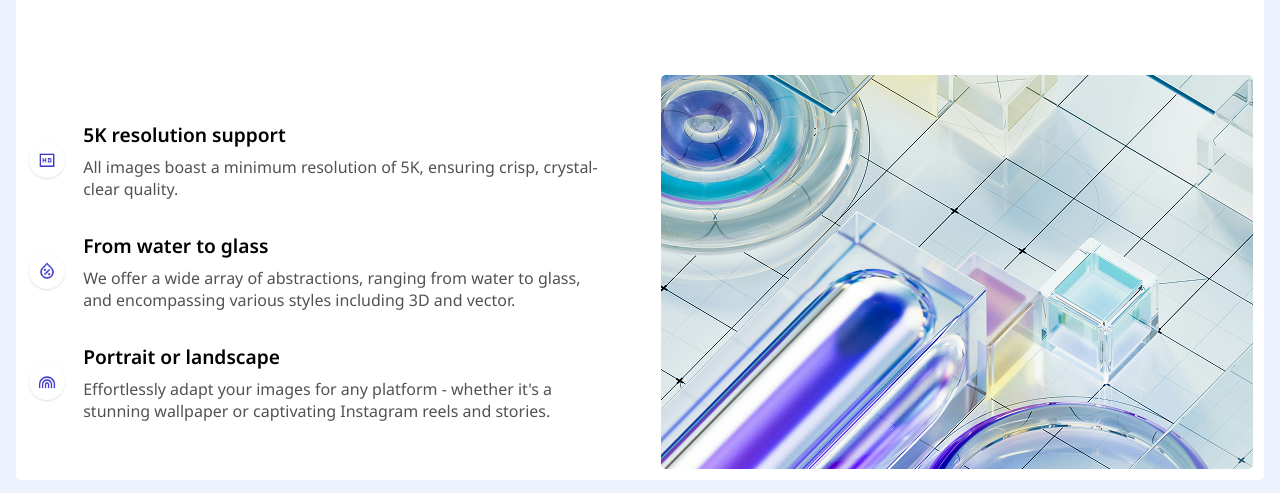
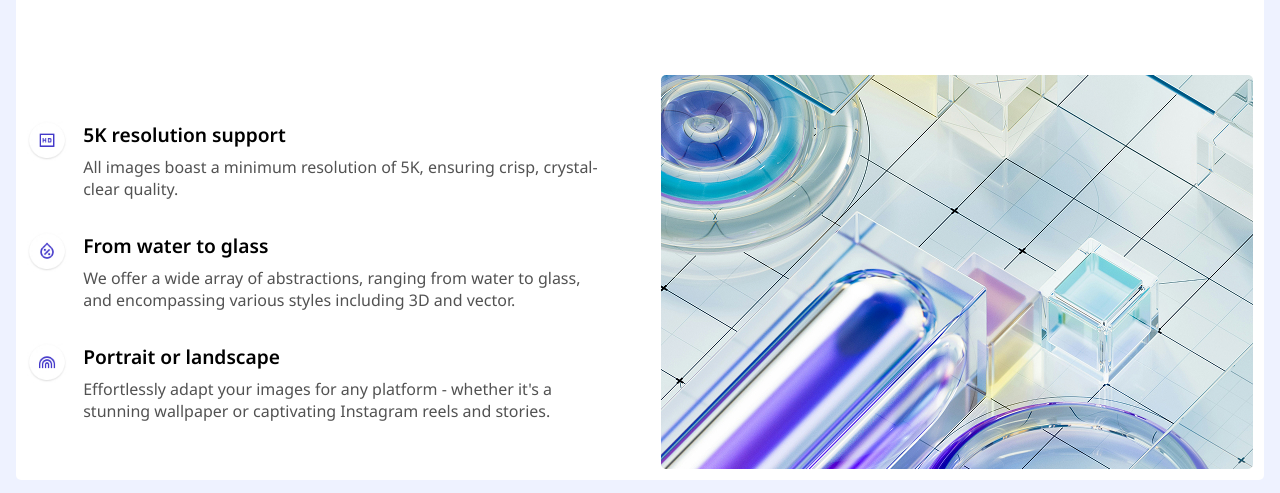
Before and after one commit to artur200584/StartWork, a React (Vite) app: page / in a window 1280 px wide. Shown: the part 2158-2651 px from the top of the page. Built offline with nearby package versions, Linux system fonts and the light colour scheme.

Commit message:
create rootLayout

```diff
--- a/package.json
+++ b/package.json
@@ -11,6 +11,7 @@
     "format": "prettier \"src/**/*.{js,jsx,ts,tsx,css,scss,html}\" --write"
   },
   "dependencies": {
+    "clsx": "^2.1.1",
     "react": "^19.2.0",
     "react-dom": "^19.2.0",
     "react-fast-marquee": "^1.6.5",
--- a/src/App.jsx
+++ b/src/App.jsx
@@ -1,21 +1,17 @@
-import Header from './components/Header';
 import Hero from './components/Hero';
 import Social from './components/Social';
 import Features from './components/Features';
 import Design from './components/Design';
-import style from './styles/global.module.scss';
+import RootLayout from './components/RootLayout';
 
 function App() {
   return (
-    <>
-      <Header />
-      <main className={style.wrapper}>
-        <Hero />
-        <Social />
-        <Features />
-        <Design />
-      </main>
-    </>
+    <RootLayout>
+      <Hero />
+      <Social />
+      <Features />
+      <Design />
+    </RootLayout>
   );
 }
 
--- a/src/components/Design/index.jsx
+++ b/src/components/Design/index.jsx
@@ -1,10 +1,10 @@
-import HeadingDescription from '../HeadingDescription';
 import InfoCardsSection from '../InfoCardsSection';
 import style from './Design.module.scss';
 import LogoHd from '../../assets/HD.jpg';
 import LogoWater from '../../assets/Woter.jpg';
 import LogoLine from '../../assets/Line.jpg';
 import LogoDesing from '../../assets/DesingLogo.jpg';
+import FeatureLayout from '../FeatureLayout';
 
 const infoCardsData = [
   {
@@ -28,19 +28,17 @@ const infoCardsData = [
 
 const Design = () => {
   return (
-    <>
-      <HeadingDescription
+    <FeatureLayout
+      classNames={style.content}
       info={'High quality images'}
       title={'For designers, by designers'}
       subtitle={
         'Unleash boundless creativity with a large repository of images optimized for designers'
       }
-      />
-      <section className={style.content}>
+    >
       <InfoCardsSection layout="row" items={infoCardsData} />
       <img className={style.image} src={LogoDesing} alt="image" />
-      </section>
-    </>
+    </FeatureLayout>
   );
 };
 
--- /dev/null
+++ b/src/components/FeatureLayout/index.jsx
@@ -0,0 +1,12 @@
+import HeadingDescription from '../HeadingDescription';
+import clsx from 'clsx';
+import styles from './FeatureLayout.module.scss';
+
+export default ({ children, classNames, ...headingProps }) => {
+  return (
+    <div>
+      <HeadingDescription {...headingProps} />
+      <section className={clsx(classNames)}>{children}</section>
+    </div>
+  );
+};
--- a/src/components/InfoCardsSection/InfoCardsSection.module.scss
+++ b/src/components/InfoCardsSection/InfoCardsSection.module.scss
@@ -16,8 +16,8 @@
 
 .row {
   display: flex;
+  align-items: flex-start;
   width: 100%;
-  align-items: center;
   text-align: left;
 }
 
@@ -43,11 +43,3 @@
   font-size: 1rem;
   color: typo.$font-color;
 }
-
-// @media (max-width: 400px) {
-//   .row {
-//     // display: block;
-//     // flex-direction: column;
-//     max-width: 100%;
-//   }
-// }
--- /dev/null
+++ b/src/components/RootLayout/index.jsx
@@ -0,0 +1,11 @@
+import Header from '../Header';
+import style from '../../styles/global.module.scss';
+
+export default ({ children }) => {
+  return (
+    <>
+      <Header />
+      <main className={style.wrapper}>{children}</main>
+    </>
+  );
+};
```
Also changed, not shown: src/components/FeatureLayout/FeatureLayout.module.scss (added), 1 other file (tests, documents, lock files or other folders). Lines whose indentation alone changed are shown as unchanged.
